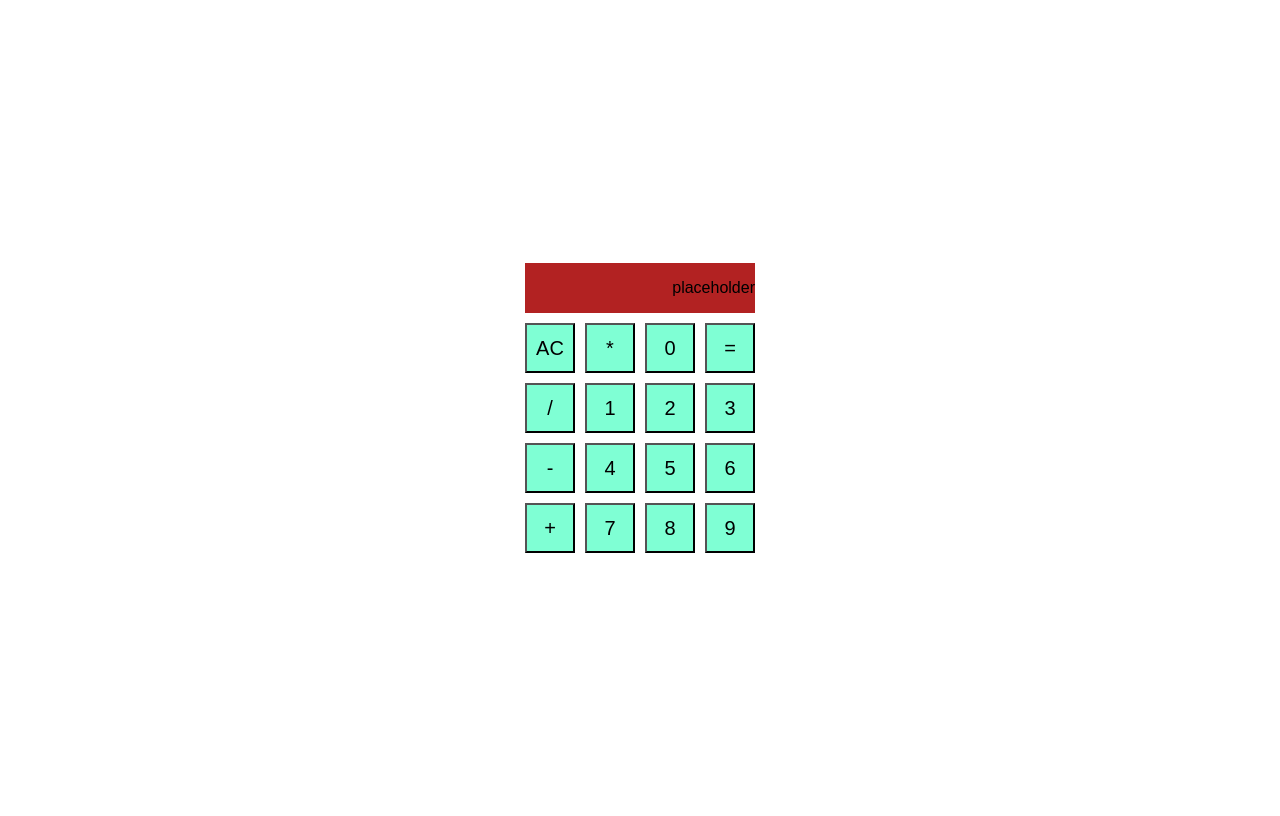
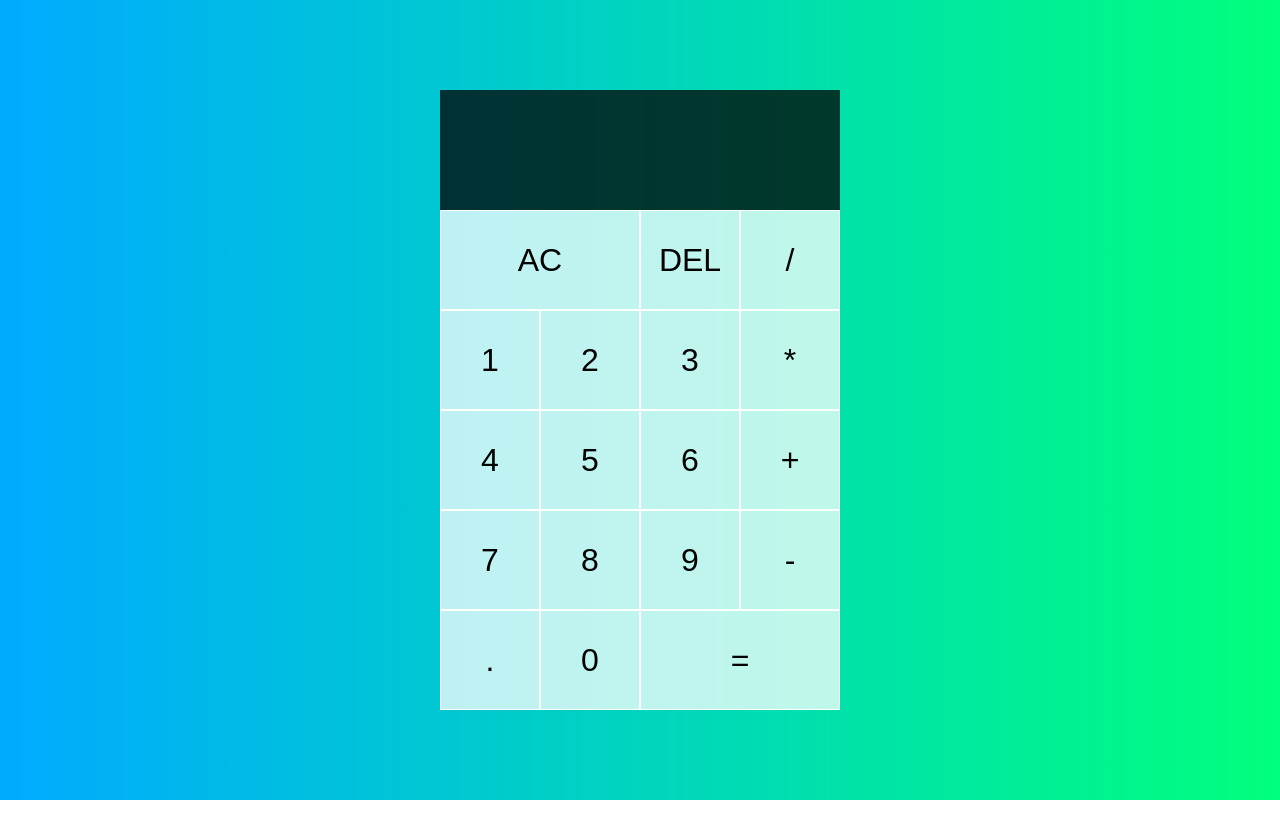
Before and after one commit to Straxxor/calculator-project, a plain HTML site: page index.html in a window 1280 px wide. Both pictures are taken after a click on the button "AC". Drawn offline with Linux system fonts and the light colour scheme.

Commit message:
Complete rework of UI, again.. Also wired up the JS now, Final Commit. Project Complete.

```diff
--- a/index.html
+++ b/index.html
@@ -3,32 +3,35 @@
     <head>
         <meta charset="utf-8">
         <meta http-equiv="X-UA-Compatible" content="IE=edge">
-        <title></title>
+        <title>Calculator using JS</title>
         <meta name="description" content="">
         <meta name="viewport" content="width=device-width, initial-scale=1">
         <link rel="stylesheet" href="stylesheet.css">
     </head>
     <body>
-        <div class="holder">
-            <div class="container">
-                <div class="display">placeholder</div>
-                <button class="buttonreg">AC</button>
-                <button class="buttonreg">*</button>
-                <button class="buttonreg">0</button>
-                <button class="buttonreg">=</button>
-                <button class="buttonreg">/</button>
-                <button class="buttonreg">1</button>
-                <button class="buttonreg">2</button>
-                <button class="buttonreg">3</button>
-                <button class="buttonreg">-</button>
-                <button class="buttonreg">4</button>
-                <button class="buttonreg">5</button>
-                <button class="buttonreg">6</button>
-                <button class="buttonreg">+</button>
-                <button class="buttonreg">7</button>
-                <button class="buttonreg">8</button>
-                <button class="buttonreg">9</button>
+        <div class="container">
+            <div class="display">
+                <div data-previous-operand class="previous-operand"></div>
+                <div data-current-operand class="current-operand"></div>
             </div>
+            <button data-all-clear class="span-two">AC</button>
+            <button data-delete>DEL</button>
+            <button data-operation>/</button>
+            <button data-number>1</button>
+            <button data-number>2</button>
+            <button data-number>3</button>
+            <button data-operation>*</button>
+            <button data-number>4</button>
+            <button data-number>5</button>
+            <button data-number>6</button>
+            <button data-operation>+</button>
+            <button data-number>7</button>
+            <button data-number>8</button>
+            <button data-number>9</button>
+            <button data-operation>-</button>
+            <button data-number>.</button>
+            <button data-number>0</button>
+            <button data-equals class="span-two">=</button>
         </div>
         <script src="script.js" async defer></script>
     </body>
--- a/script.js
+++ b/script.js
@@ -1,15 +1,126 @@
-let num1 = 3;
-let num2 = 5;
-let op = "+";
+class Calculator {
+    constructor(previousOperandTextElement, currentOperandTextElement) {
+        this.previousOperandTextElement = previousOperandTextElement;
+        this.currentOperandTextElement = currentOperandTextElement;
+        this.clear();
+    }
 
-const operate = () => {
-    if (op === "+") {
-        return num1 + num2;
-    } else if (op === "-") {
-        return num1 - num2;
-    } else if (op ==="/") {
-        return num1 / num2;
-    } else if (op === "*") {
-        return num1 * num2;
+    clear() {
+        this.currentOperand = '';
+        this.previousOperand = '';
+        this.operation = undefined;
     }
-};
+
+    delete() {
+        this.currentOperand = this.currentOperand.toString().slice(0, -1);
+    }
+
+    appendNumber(number) {
+        if (number === '.' && this.currentOperand.includes('.')) return;
+        this.currentOperand = this.currentOperand.toString() + number.toString();
+    }
+
+    chooseOperation(operation) {
+        if (this.currentOperand === '') return
+        if (this.previousOperand !== '') {
+            this.compute()
+        }
+        this.operation = operation ;
+        this.previousOperand = this.currentOperand;
+        this.currentOperand = '';
+    }
+
+    compute() {
+        let computation
+        const prev = parseFloat(this.previousOperand);
+        const current = parseFloat(this.currentOperand);
+        if (isNaN(prev) || isNaN(current)) return
+        switch (this.operation) {
+            case '+':
+                computation = prev + current
+                break
+            case '-':
+                computation = prev - current
+                break
+            case '*':
+                computation = prev * current
+                break
+            case '/':
+                computation = prev / current
+                break
+            default:
+                return
+        }
+        this.currentOperand = computation;
+        this.operation = undefined;
+        this.previousOperand = '';
+    }
+
+    getDisplayNumber(number) {
+        const stringNumber = number.toString()
+        const integerDigits = parseFloat(stringNumber.split('.')[0])
+        const decimalDigits = stringNumber.split('.')[1]
+        let integerDisplay
+        if (isNaN(integerDigits)) {
+            integerDisplay = ''
+        } else {
+            integerDisplay = integerDigits.toLocaleString('en', {
+                maximumFractionDigits: 0 })
+        }
+        if (decimalDigits != null) {
+            return `${integerDisplay}.${decimalDigits}`
+        } else {
+            return integerDisplay
+        }
+    }
+
+    updateDisplay() {
+        this.currentOperandTextElement.innerText =
+            this.getDisplayNumber(this.currentOperand)
+        if (this.operation != null) {
+            this.previousOperandTextElement.innerText =
+            `${this.getDisplayNumber(this.previousOperand)} ${this.operation}`
+        } else {
+            this.previousOperandTextElement.innerText = '';
+        }
+    }
+}
+
+const numberButtons = document.querySelectorAll('[data-number]');
+const operationButtons = document.querySelectorAll('[data-operation]');
+const equalsButton = document.querySelector('[data-equals]');
+const deleteButton = document.querySelector('[data-delete]');
+const allClearButton = document.querySelector('[data-all-clear]');
+const previousOperandTextElement = document.querySelector('[data-previous-operand]');
+const currentOperandTextElement = document.querySelector('[data-current-operand]');
+
+const calculator = new Calculator(previousOperandTextElement, currentOperandTextElement)
+
+numberButtons.forEach(button => {
+    button.addEventListener('click', () => {
+        calculator.appendNumber(button.innerText);
+        calculator.updateDisplay();
+    })
+})
+
+operationButtons.forEach(button => {
+    button.addEventListener('click', () => {
+        calculator.chooseOperation(button.innerText);
+        calculator.updateDisplay();
+    })
+})
+
+equalsButton.addEventListener('click', button => {
+    calculator.compute()
+    calculator.updateDisplay()
+})
+
+allClearButton.addEventListener('click', button => {
+    calculator.clear()
+    calculator.updateDisplay()
+})
+
+deleteButton.addEventListener('click', button => {
+    calculator.delete()
+    calculator.updateDisplay()
+})
--- a/stylesheet.css
+++ b/stylesheet.css
@@ -1,41 +1,60 @@
-.holder {
-    height: 800px;
-    display: flex;
-    align-items: center;
-    justify-content: center;
+*, *::before, *::after {
+    box-sizing: border-box;
+    font-family: sans-serif;
+    font-weight: normal;
 }
 
-.buttonreg {
-    background-color: aquamarine;
-    font-size: 20px;
-}
-
-html {
-    font-family: Arial, Helvetica, sans-serif;
+body {
+    padding: 0;
+    margin: 0;
+    background: linear-gradient(to right, #00aaff, #00ff7d);
 }
 
 .container {
     display: grid;
-    grid-template-columns: 50px 50px 50px 50px;
-    grid-template-rows: 50px;
-    grid-auto-rows: 50px;
-    gap: 10px 10px;
+    justify-content: center;
+    align-content: center;
+    min-height: 100vh;
+    grid-template-columns: repeat(4, 100px);
+    grid-template-rows: minmax(120px, auto) repeat(5, 100px);
+
+}
+
+.container > button {
+    cursor: pointer;
+    pointer-events: auto;
+    font-size: 2rem;
+    border: 1px solid white;
+    outline: none;
+    background-color: rgba(255, 255, 255, .75);
+}
+
+.container > button:hover {
+   background-color:  rgba(255, 255, 255, .9);
+}
+
+.span-two {
+    grid-column: span 2;
 }
 
 .display {
-    grid-column-start: 1;
-    grid-column-end: 5;
+    grid-column: 1 / -1;
+    background-color: rgba(0, 0, 0, .75);
     display: flex;
-    align-items: center;
-    justify-content: end;
-    background-color: firebrick;
+    align-items: flex-end;
+    justify-content: space-around;
+    flex-direction: column;
+    padding: 10px;
+    word-wrap: break-word;
+    word-break: break-all;
 }
 
-.operatorbutt {
-    display: flex;
-    flex-wrap: wrap;
-    gap: 5px;
-    flex: 0 0 75%;
-    align-items: center;
-    justify-content: center;
+.display .previous-operand {
+    color: rgba(255, 255, 255, .75);
+    font-size: 1.5rem;
 }
+
+.display .current-operand {
+    color: white;
+    font-size: 2.5rem;
+}
```
